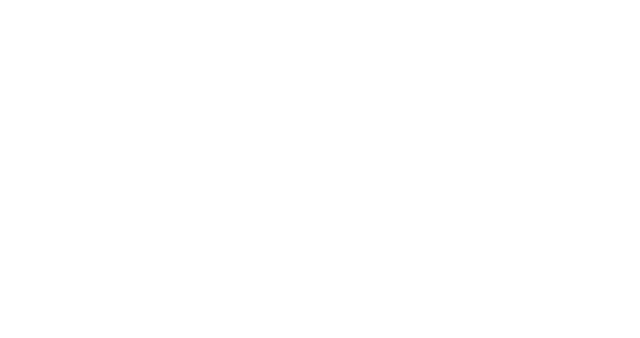
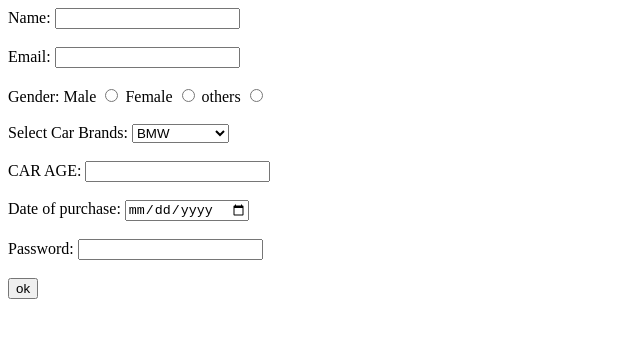
Before and after one commit to acciojob/car-insurance-form-Manojemjay, a website: page main.html in a window 1280 px wide. Shown: the whole page, without its empty margins (0-640 px from the left). Drawn offline with Linux system fonts and the light colour scheme.

Commit message:
created a submission

```diff
--- a/main.html
+++ b/main.html
@@ -8,6 +8,32 @@
 
 <body>
 	<!-- the entire body must be written by student -->
+	<form method="post">
+		<label for ="name">Name:</label>
+		<input type ="text" id="name" required><br><br>
+		<label for ="email">Email:</label>
+		<input type ="email" id="name" required><br><br>
+		<label for ="gender">Gender:</label>
+		<label for ="gender">Male</label>
+		<input type ="radio" id="gender" name="gender" required>
+		<label for ="gender">Female</label>
+		<input type ="radio" id="gender" name="gender" required>
+		<label for ="gender">others</label>
+		<input type ="radio" id="gender" name="gender" required><br><br>
+		<label for = "Carbrand"> Select Car Brands:</label>
+		<select name="carbrand" id = "cars">
+			<option value = "BMW">BMW</option>
+			<option value = "AUDI">AUDI</option>
+			<option value = "MERCEDEZ">MERCEDEZ</option>
+		</select><br><br>
+		<label for ="carage">CAR AGE:</label>
+		<input type ="number" id="carage" required><br><br>
+		<label for ="dop">Date of purchase:</label>
+		<input type ="date" id="dop" required><br><br>
+		<label for ="password">Password:</label>
+		<input type ="password" id="password" required><br><br>
+		<button type = "submit">ok</button>
+	</form>
     <script type="text/javascript" src="./script.js">
 </script>
 
```
